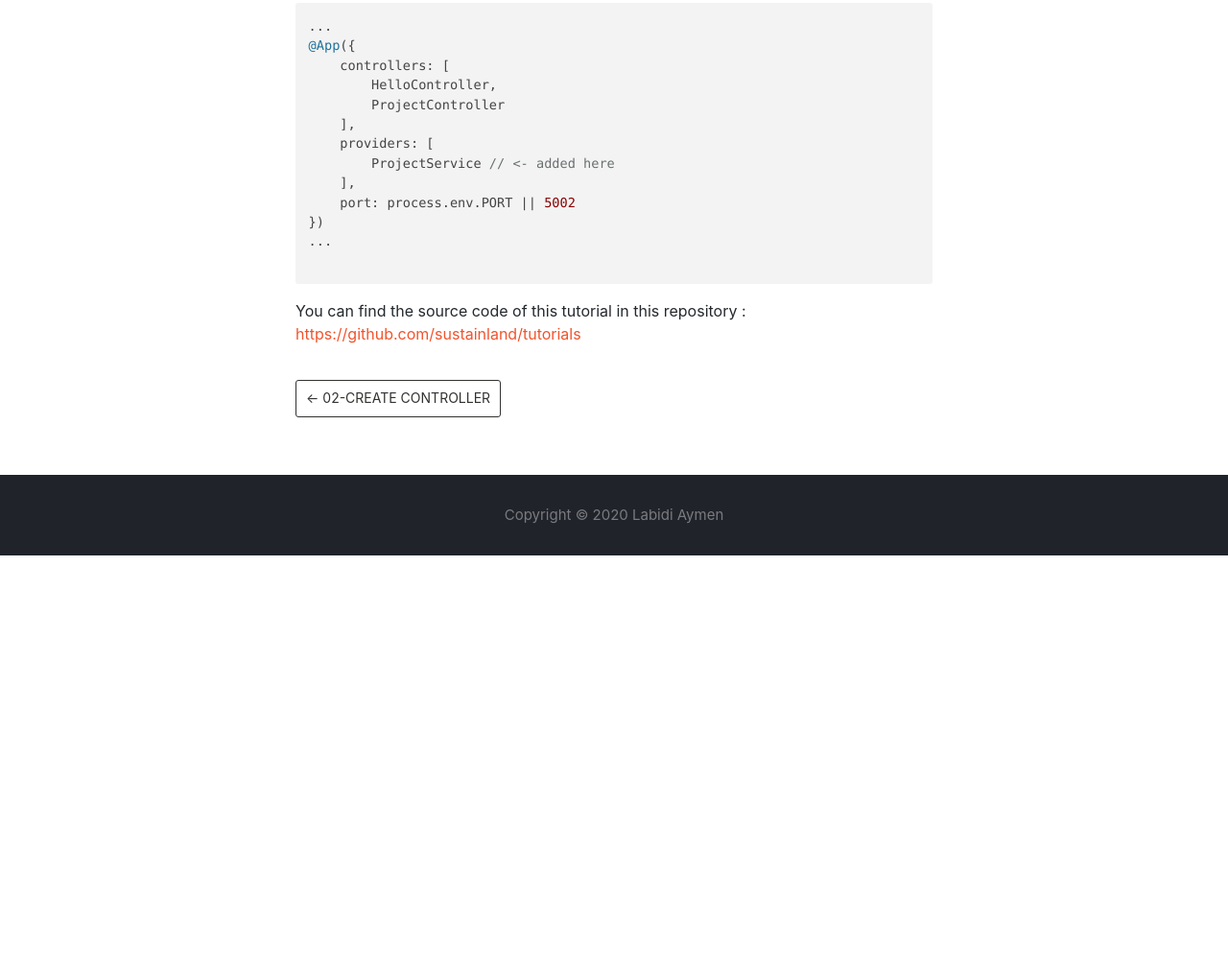
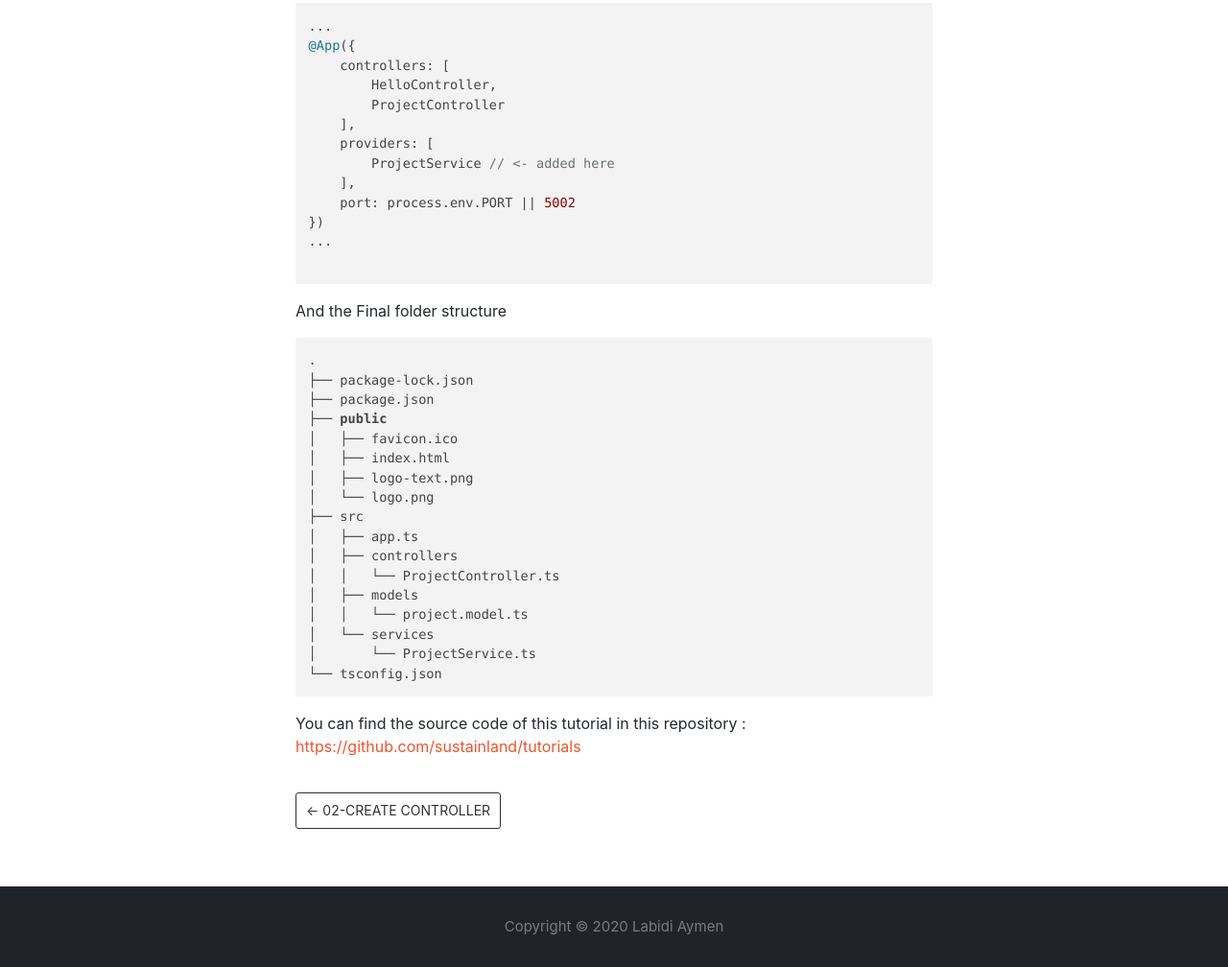
Before and after one commit to sustainland/docs, a plain HTML site: page docs/tutorials/create-new-service.html in a window 1280 px wide. Shown: the part 1638-2646 px from the top of the page at 96% size. Before the commit the page ends 2217 px from the top, so only its background shows below. Drawn offline with nearby package versions, Linux system fonts and the light colour scheme; some packages are replaced by stand-ins of ours; a script that the page names is missing.

Commit message:
Deploy website
Deploy website version based on 40d7a03788f0d87cdc1a155e8d7c63ac02388338

```diff
--- a/docs/tutorials/create-new-service.html
+++ b/docs/tutorials/create-new-service.html
@@ -132,5 +132,24 @@
 ...
 
 </code></pre>
+<p>And the Final folder structure</p>
+<pre><code class="hljs css language-ts">.
+├── package-lock.json
+├── package.json
+├── <span class="hljs-keyword">public</span>
+│   ├── favicon.ico
+│   ├── index.html
+│   ├── logo-text.png
+│   └── logo.png
+├── src
+│   ├── app.ts
+│   ├── controllers
+│   │   └── ProjectController.ts
+│   ├── models
+│   │   └── project.model.ts
+│   └── services
+│       └── ProjectService.ts
+└── tsconfig.json
+</code></pre>
 <p>You can find the source code of this tutorial in this repository : <a href="https://github.com/sustainland/tutorials">https://github.com/sustainland/tutorials</a></p>
 </span></div></article></div><div class="docs-prevnext"><a class="docs-prev button" href="/docs/docs/tutorials/create-new-controller"><span class="arrow-prev">← </span><span>02-Create Controller</span></a></div></div></div><nav class="onPageNav"></nav></div><footer class="nav-footer" id="footer"><section class="copyright">Copyright © 2020 Labidi Aymen</section></footer></div></body></html>
```
Also changed, not shown: docs/tutorials/create-new-service/index.html (+19 -0 lines).
